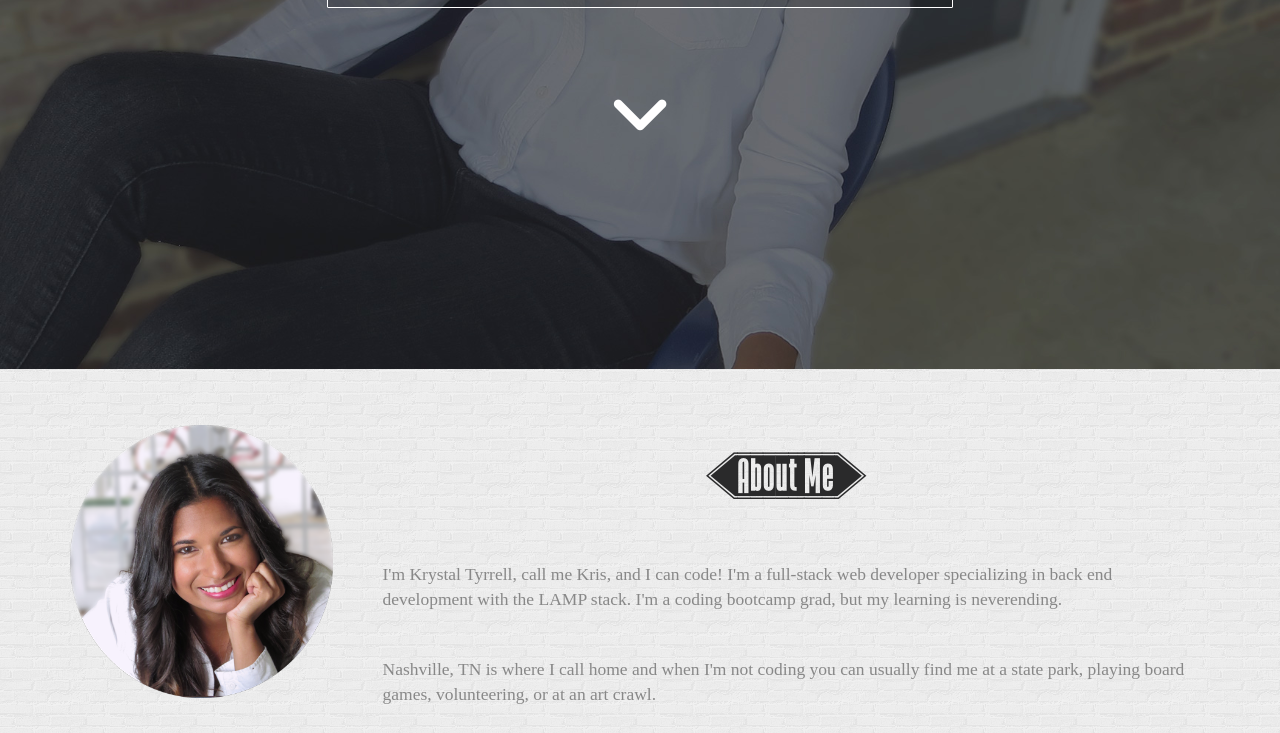
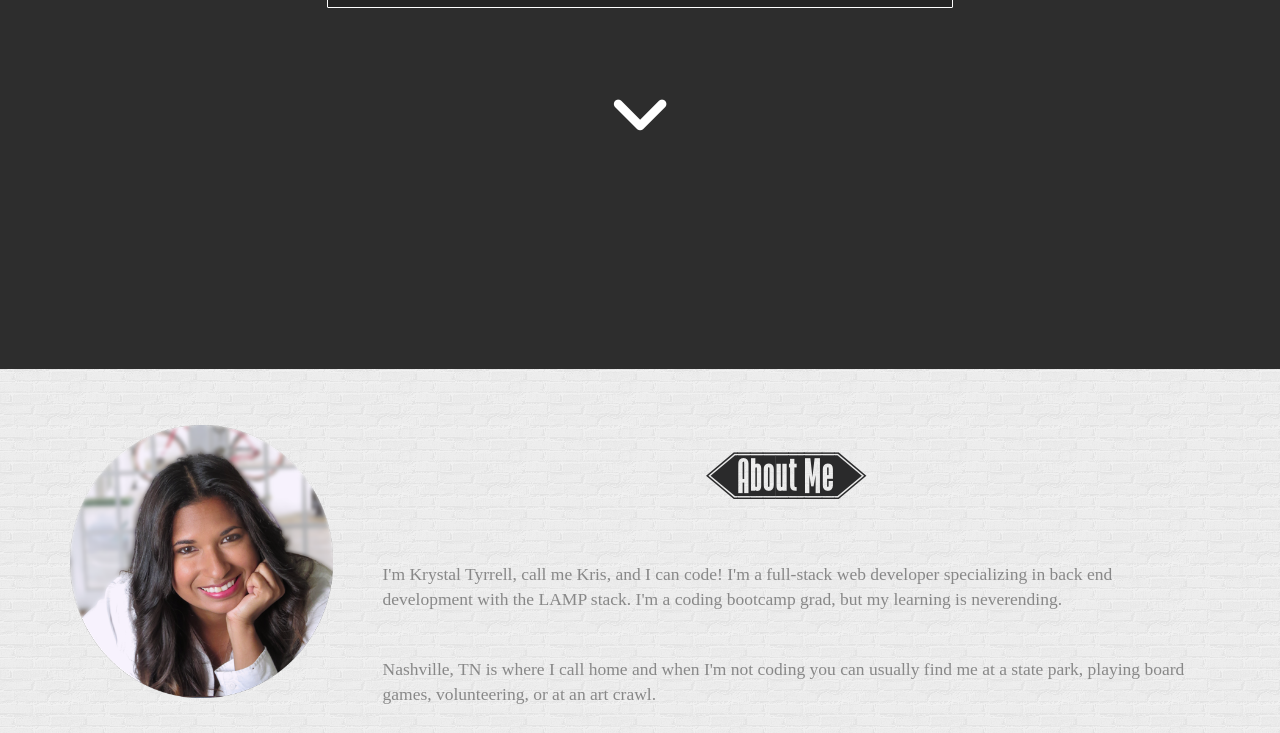
Before and after one commit to krystaltyrrell/krystaltyrrell.github.io, a plain HTML site: page index.html in a window 1280 px wide. Shown: the part 431-1164 px from the top of the page. Drawn offline with nearby package versions, Linux system fonts and the light colour scheme.

Commit message:
temporary background color

```diff
--- a/css/main.css
+++ b/css/main.css
@@ -7,7 +7,7 @@ font-family: 'subtitle';
 src: url('../fonts/The_Black_Box-FFP.otf');
 }
 @import url('https://fonts.googleapis.com/css?family=Bitter');
-body {
+/*body {
   height: 100%;
 background: url(../img/bg.jpg) no-repeat center center fixed;
 -webkit-background-size: cover;
@@ -15,7 +15,12 @@ background: url(../img/bg.jpg) no-repeat center center fixed;
 -o-background-size: cover;
 background-size: cover;
 color: #888;
+}*/
+body {
+background-color: #2d2d2d;
+color: #888;
 }
+
 /*TYPOGRAPHY*/
 .subtitle {
 font-family: 'subtitle';
```
